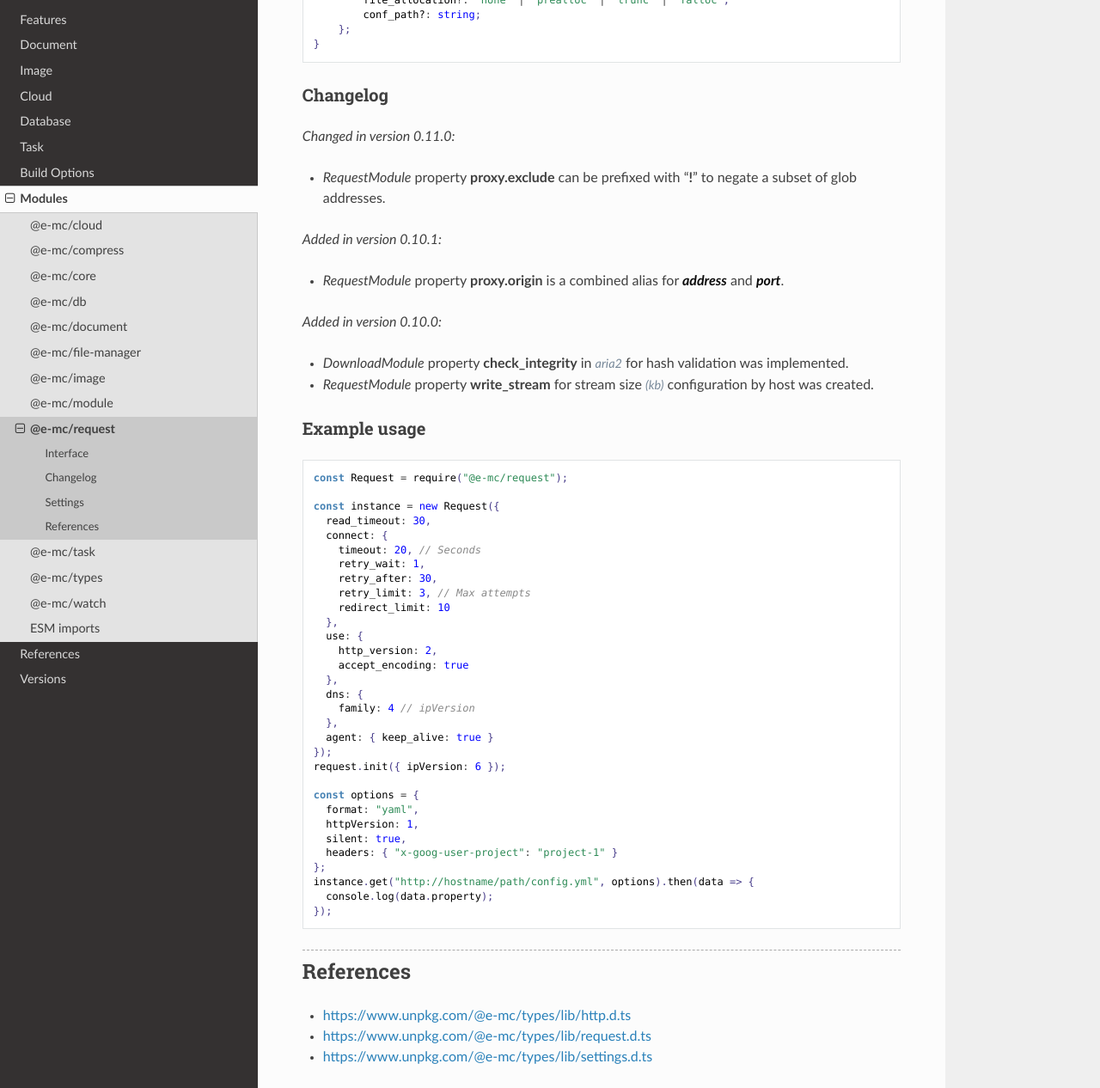
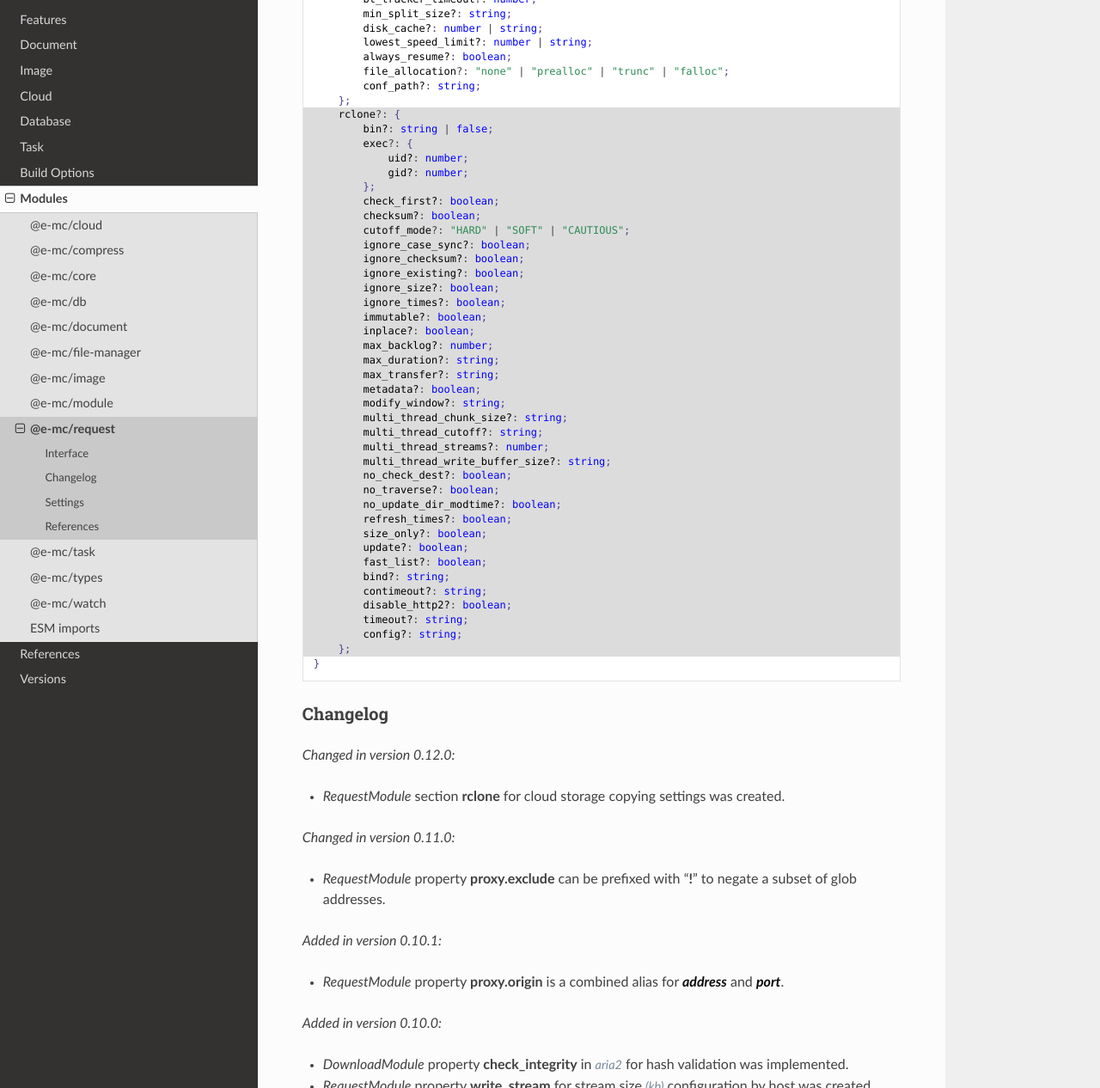
Before and after one commit to anpham6/chrome-docs, a Sphinx documentation site: the page built from source/modules/request.rst, in a window 1280 px wide and 1400 px high, scrolled down 3494 px, cut to the strip 134-1400 px from the top of the window. Shown: the whole strip at 86% size. Built offline with Sphinx 7.4.7 and the Read the Docs theme 3.1.0, drawn with Linux system fonts in a browser that asks for light colours; some of the changed text lies outside the part shown.

```diff
--- a/source/cloud/azure.rst
+++ b/source/cloud/azure.rst
@@ -292,6 +292,7 @@ Example usage
 .. versionadded:: 0.10.0
 
   - *AzureStorageCredential* property **defaultAzureOptions** | **clientOptions** for blob client initialization was implemented.
+  - Cloud instance abort signal is attached to every *Cosmos DB* SQL query.
 
 .. versionadded:: 0.9.0
 
--- a/source/modules/request.rst
+++ b/source/modules/request.rst
@@ -40,6 +41,8 @@ Interface
       headersOf(uri: string): OutgoingHttpHeaders | undefined;
       aria2c(uri: string | URL, pathname: string): Promise<string[]>;
       aria2c(uri: string | URL, options?: Aria2Options): Promise<string[]>;
+      rclone(uri: string | URL, pathname: string): Promise<string[]>;
+      rclone(uri: string | URL, options?: RcloneOptions): Promise<string[]>;
       json(uri: string | URL, options?: OpenOptions): Promise<object | null>;
       pipe(uri: string | URL, to: Writable, options?: OpenOptions): Promise<null>;
       opts(url: string | URL, options?: OpenOptions): HostConfig;
@@ -89,6 +92,7 @@ Changelog
 
   - *IRequest* property setter **adapter** for the local HTTP implementation as :alt:`IHttpAdapter` was created.
   - *RequestConstructor* static method **defineHttpAdapter** for the global HTTP implementation as :alt:`IHttpAdapter` was created.
+  - *IRequest* method **get** supports :target:`Zstd` decompression for *accept-encoding* when using at least :alt:`NodeJS v23.8.0`.
 
 .. deprecated:: 0.11.0
 
@@ -196,10 +201,52 @@ Settings
           file_allocation?: "none" | "prealloc" | "trunc" | "falloc";
           conf_path?: string;
       };
+      rclone?: {
+          bin?: string | false;
+          exec?: {
+              uid?: number;
+              gid?: number;
+          };
+          check_first?: boolean;
+          checksum?: boolean;
+          cutoff_mode?: "HARD" | "SOFT" | "CAUTIOUS";
+          ignore_case_sync?: boolean;
+          ignore_checksum?: boolean;
+          ignore_existing?: boolean;
+          ignore_size?: boolean;
+          ignore_times?: boolean;
+          immutable?: boolean;
+          inplace?: boolean;
+          max_backlog?: number;
+          max_duration?: string;
+          max_transfer?: string;
+          metadata?: boolean;
+          modify_window?: string;
+          multi_thread_chunk_size?: string;
+          multi_thread_cutoff?: string;
+          multi_thread_streams?: number;
+          multi_thread_write_buffer_size?: string;
+          no_check_dest?: boolean;
+          no_traverse?: boolean;
+          no_update_dir_modtime?: boolean;
+          refresh_times?: boolean;
+          size_only?: boolean;
+          update?: boolean;
+          fast_list?: boolean;
+          bind?: string;
+          contimeout?: string;
+          disable_http2?: boolean;
+          timeout?: string;
+          config?: string;
+      };
   }
 
 Changelog
 ---------
+
+.. versionchanged:: 0.12.0
+
+  - *RequestModule* section **rclone** for cloud storage copying settings was created.
 
 .. versionchanged:: 0.11.0
 
```
Also changed, not shown: other parts of source/cloud/azure.rst (+1 -1 lines), other parts of source/modules/request.rst (+3 -1 lines), source/cloud/gcp.rst (+21 -4 lines), source/modules/file-manager.rst (+7 -2 lines).
